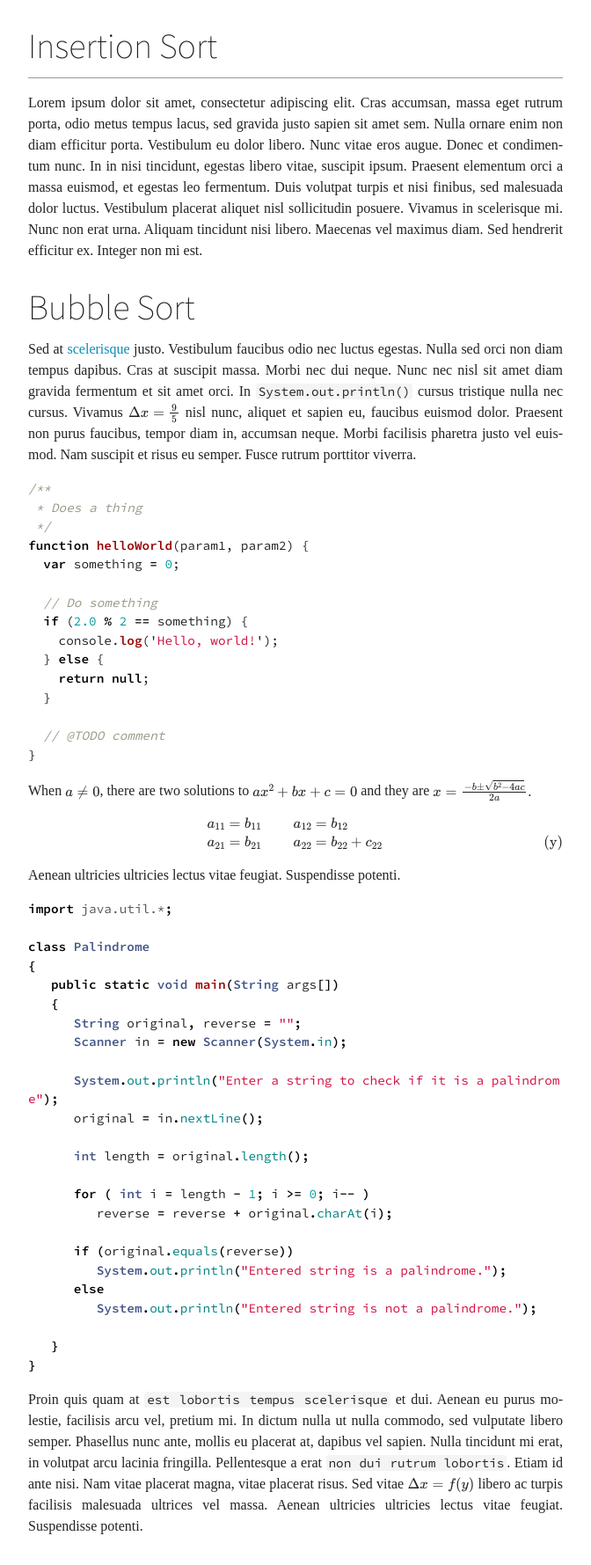
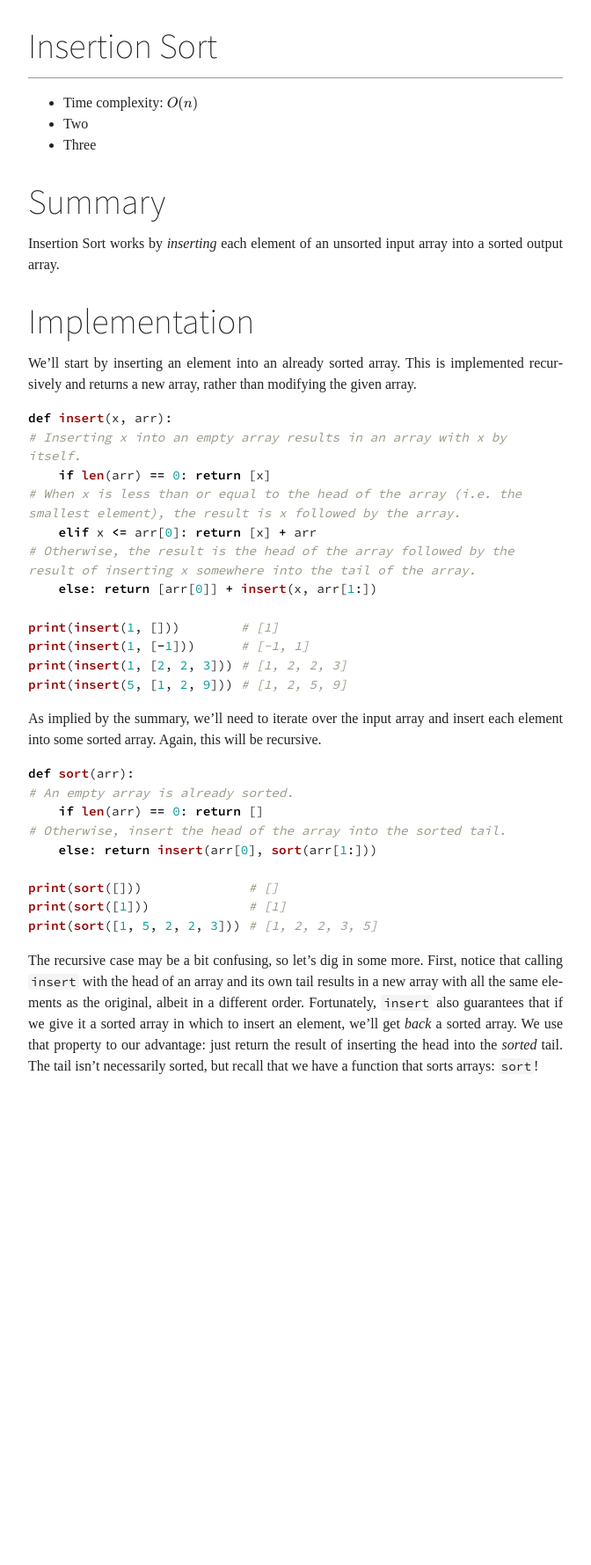
Before and after one commit to tmazeika/csbook, a Jekyll site: the page built from algorithms/insertion-sort.md, in a window 1280 px wide. Shown: the whole page at 88% size, without its empty margins (304-976 px from the left). Built offline with Jekyll 4.4.1, drawn with Linux system fonts in a browser that asks for light colours; some web fonts are replaced; after the commit the page ends 1256 px from its top, so only the background shows below that.

Commit message:
Write insertion-sort.md

````diff
--- a/_includes/complexity.html
+++ b/_includes/complexity.html
@@ -1,5 +1,5 @@
-<ul>
-  <li>One</li>
+<ul class="complexity">
+  <li>Time complexity: \(O(n)\)</li>
   <li>Two</li>
   <li>Three</li>
 </ul>
--- /dev/null
+++ b/_sass/_complexity.scss
@@ -0,0 +1,3 @@
+.complexity {
+
+}
--- a/algorithms/insertion-sort.md
+++ b/algorithms/insertion-sort.md
@@ -3,67 +3,43 @@ layout: default
 title: Insertion Sort
 ---
 
-Lorem ipsum dolor sit amet, consectetur adipiscing elit. Cras accumsan, massa eget rutrum porta, odio metus tempus lacus, sed gravida justo sapien sit amet sem. Nulla ornare enim non diam efficitur porta. Vestibulum eu dolor libero. Nunc vitae eros augue. Donec et condimentum nunc. In in nisi tincidunt, egestas libero vitae, suscipit ipsum. Praesent elementum orci a massa euismod, et egestas leo fermentum. Duis volutpat turpis et nisi finibus, sed malesuada dolor luctus. Vestibulum placerat aliquet nisl sollicitudin posuere. Vivamus in scelerisque mi. Nunc non erat urna. Aliquam tincidunt nisi libero. Maecenas vel maximus diam. Sed hendrerit efficitur ex. Integer non mi est.
+{% include complexity.html %}
 
-## Bubble Sort
+## Summary
 
- Sed at [scelerisque](https://csbook.mazeika.me) justo. Vestibulum faucibus odio nec luctus egestas. Nulla sed orci non diam tempus dapibus. Cras at suscipit massa. Morbi nec dui neque. Nunc nec nisl sit amet diam gravida fermentum et sit amet orci. In `System.out.println()` cursus tristique nulla nec cursus. Vivamus $$\Delta x = \frac{9}{5}$$ nisl nunc, aliquet et sapien eu, faucibus euismod dolor. Praesent non purus faucibus, tempor diam in, accumsan neque. Morbi facilisis pharetra justo vel euismod. Nam suscipit et risus eu semper. Fusce rutrum porttitor viverra.
+Insertion Sort works by *inserting* each element of an unsorted input array into a sorted output array.
 
-```javascript
-/**
- * Does a thing
- */
-function helloWorld(param1, param2) {
-  var something = 0;
+## Implementation
 
-  // Do something
-  if (2.0 % 2 == something) {
-    console.log('Hello, world!');
-  } else {
-    return null;
-  }
+We'll start by inserting an element into an already sorted array. This is implemented recursively and returns a new array, rather than modifying the given array.
 
-  // @TODO comment
-}
+```python
+def insert(x, arr):
+# Inserting x into an empty array results in an array with x by itself.
+    if len(arr) == 0: return [x]
+# When x is less than or equal to the head of the array (i.e. the smallest element), the result is x followed by the array.
+    elif x <= arr[0]: return [x] + arr
+# Otherwise, the result is the head of the array followed by the result of inserting x somewhere into the tail of the array.
+    else: return [arr[0]] + insert(x, arr[1:])
+
+print(insert(1, []))        # [1]
+print(insert(1, [-1]))      # [-1, 1]
+print(insert(1, [2, 2, 3])) # [1, 2, 2, 3]
+print(insert(5, [1, 2, 9])) # [1, 2, 5, 9]
 ```
 
-When \\(a \ne 0\\), there are two solutions to \\(ax^2 + bx + c = 0\\) and they are
-$$x = {-b \pm \sqrt{b^2-4ac} \over 2a}.$$
+As implied by the summary, we'll need to iterate over the input array and insert each element into some sorted array. Again, this will be recursive.
 
-<p>
-\begin{align}
-a_{11}& =b_{11}& a_{12}& =b_{12}\notag\\
-a_{21}& =b_{21}& a_{22}& =b_{22}+c_{22} \tag{y}
-\end{align}
-</p>
+```python
+def sort(arr):
+# An empty array is already sorted.
+    if len(arr) == 0: return []
+# Otherwise, insert the head of the array into the sorted tail.
+    else: return insert(arr[0], sort(arr[1:]))
 
-Aenean ultricies ultricies lectus vitae feugiat. Suspendisse potenti.
-
-```java
-import java.util.*;
-
-class Palindrome
-{
-   public static void main(String args[])
-   {
-      String original, reverse = "";
-      Scanner in = new Scanner(System.in);
-
-      System.out.println("Enter a string to check if it is a palindrome");
-      original = in.nextLine();
-
-      int length = original.length();
-
-      for ( int i = length - 1; i >= 0; i-- )
-         reverse = reverse + original.charAt(i);
-
-      if (original.equals(reverse))
-         System.out.println("Entered string is a palindrome.");
-      else
-         System.out.println("Entered string is not a palindrome.");
-
-   }
-}
+print(sort([]))              # []
+print(sort([1]))             # [1]
+print(sort([1, 5, 2, 2, 3])) # [1, 2, 2, 3, 5]
 ```
 
-Proin quis quam at `est lobortis tempus scelerisque` et dui. Aenean eu purus molestie, facilisis arcu vel, pretium mi. In dictum nulla ut nulla commodo, sed vulputate libero semper. Phasellus nunc ante, mollis eu placerat at, dapibus vel sapien. Nulla tincidunt mi erat, in volutpat arcu lacinia fringilla. Pellentesque a erat `non dui rutrum lobortis`. Etiam id ante nisi. Nam vitae placerat magna, vitae placerat risus. Sed vitae $$\Delta x = f(y)$$ libero ac turpis facilisis malesuada ultrices vel massa. Aenean ultricies ultricies lectus vitae feugiat. Suspendisse potenti.
+The recursive case may be a bit confusing, so let's dig in some more. First, notice that calling `insert` with the head of an array and its own tail results in a new array with all the same elements as the original, albeit in a different order. Fortunately, `insert` also guarantees that if we give it a sorted array in which to insert an element, we'll get *back* a sorted array. We use that property to our advantage: just return the result of inserting the head into the *sorted* tail. The tail isn't necessarily sorted, but recall that we have a function that sorts arrays: `sort`!
--- a/assets/styles.scss
+++ b/assets/styles.scss
@@ -61,10 +61,14 @@ a:hover {
   color: var(--color-blue-hi);
 }
 
+ol, ul {
+  margin: 1em 0;
+}
+
 pre.highlight {
   margin: 1em 0;
   white-space: pre-wrap;
-  word-break: break-all;
+  word-break: break-word;
 }
 
 code {
````
Also changed, not shown: algorithms/sample.md (added, +69 -0 lines).
